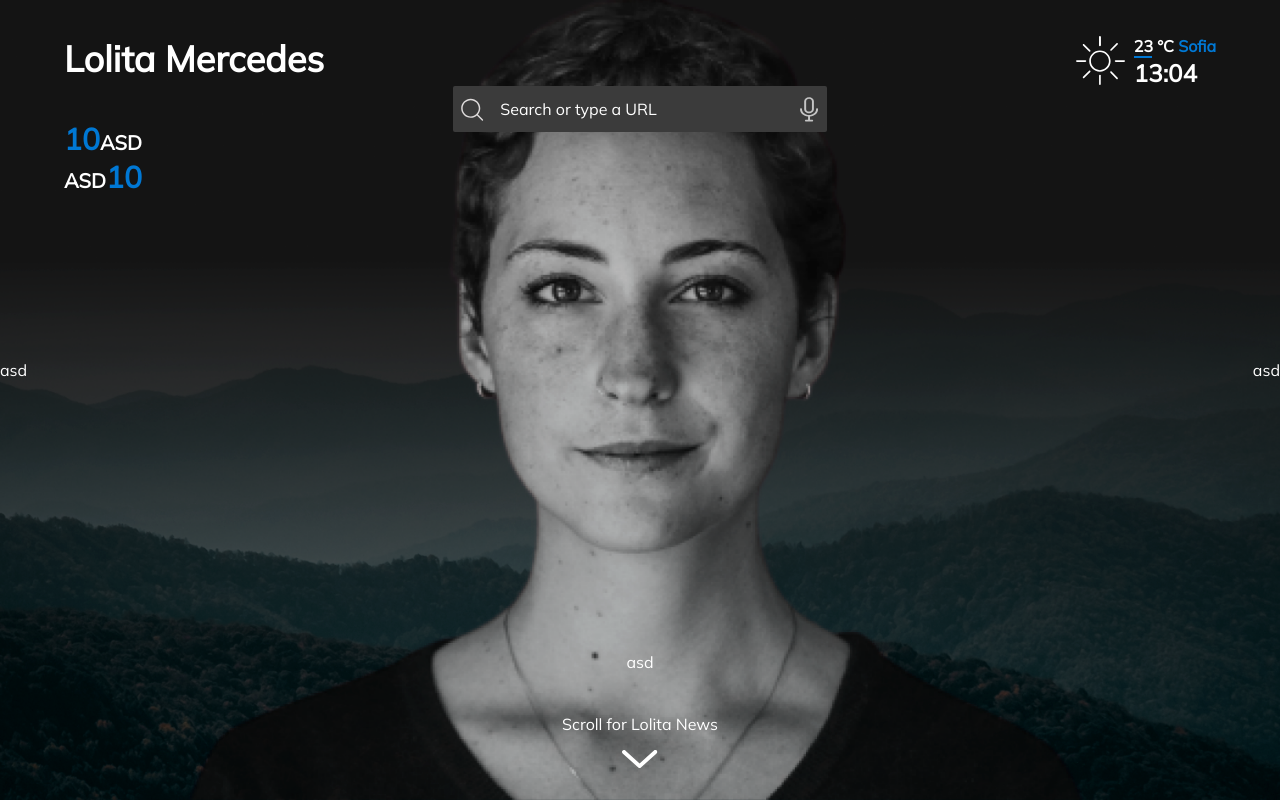
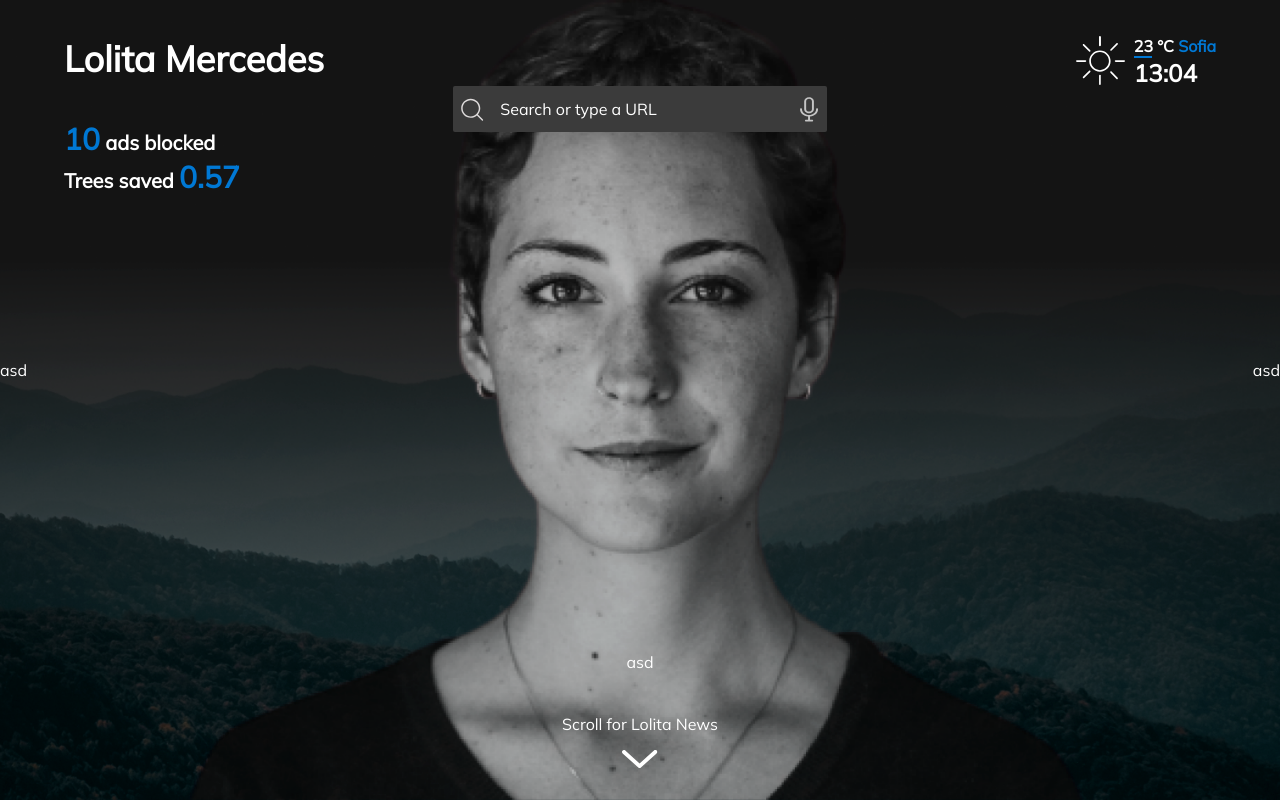
Before and after one commit to kravarka/wavebrowser-new-tab-page, a React (Create React App) app: page / in a window 1280 px wide. Built offline with nearby package versions, Linux system fonts and the light colour scheme.

Commit message:
update text on site info

```diff
--- a/src/components/SiteInfo/SiteInfo.tsx
+++ b/src/components/SiteInfo/SiteInfo.tsx
@@ -10,8 +10,8 @@ export default function SiteInfo(props: SiteInfoProps) {
     <div className={getClassName('siteInfo', props)} style={props.style}>
       <div className="siteInfo-title">Lolita Mercedes</div>
       <div className="siteInfo-container">
-        <SiteInfoRow text="ASD" value="10" valueFirst valueSize={30} textSize={20}/>
-        <SiteInfoRow text="ASD" value="10" valueSize={30} textSize={20}/>
+        <SiteInfoRow text=" ads blocked" value="10" valueFirst valueSize={30} textSize={20}/>
+        <SiteInfoRow text="Trees saved " value="0.57" valueSize={30} textSize={20}/>
       </div>
     </div>
   )
```
